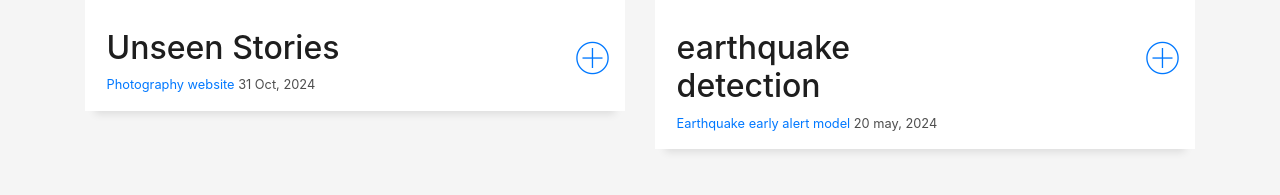
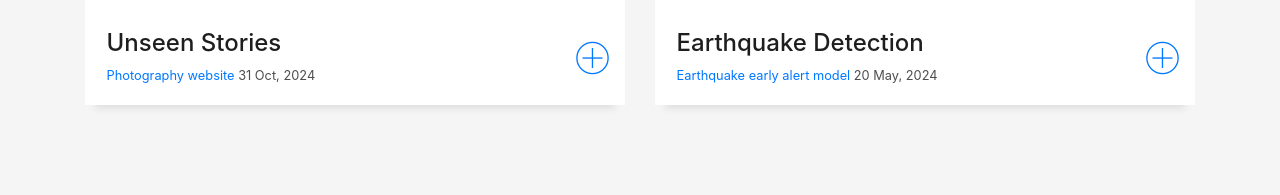
Before and after one commit to Shanmukhsrinadh/Portfolio, a plain HTML site: page index.html in a window 1280 px wide. Shown: the part 2997-3192 px from the top of the page. Drawn offline with Linux system fonts and the light colour scheme; files whose address does not match are found by name.

Commit message:
Update index.html

```diff
--- a/index.html
+++ b/index.html
@@ -291,12 +291,12 @@
         <div class="work-box">
           <a href="https://i.ibb.co/L5h8xDB/Screenshot-2024-11-01-222502.png" data-lightbox="gallery-mf">
             <div class="work-img">
-                <img src="https://i.ibb.co/L5h8xDB/Screenshot-2024-11-01-222502.png" alt="https://i.ibb.co/sJfC9PK/Screenshot-2024-11-01-222516.png" class="img-fluid">
+              <img src="https://i.ibb.co/L5h8xDB/Screenshot-2024-11-01-222502.png" alt="Unseen Stories" class="img-fluid">
             </div>
             <div class="work-content">
               <div class="row">
                 <div class="col-sm-8">
-                    <h2><a href="https://shanmukhsrinadh.github.io/Unseen-stories/">Unseen Stories</a></h2>
+                  <h4><a href="https://shanmukhsrinadh.github.io/Unseen-stories/">Unseen Stories</a></h4>
                   <div class="w-more">
                     <span class="w-ctegory">Photography website</span> <span class="w-date">31 Oct, 2024</span>
                   </div>
@@ -317,14 +317,14 @@
         <div class="work-box">
           <a href="https://i.ibb.co/bHjYmG1/Screenshot-2024-11-07-234521.png" data-lightbox="gallery-mf">
             <div class="work-img">
-                <img src="https://i.ibb.co/bHjYmG1/Screenshot-2024-11-07-234521.png" alt="https://i.ibb.co/sJfC9PK/Screenshot-2024-11-01-222516.png" class="img-fluid">
+              <img src="https://i.ibb.co/bHjYmG1/Screenshot-2024-11-07-234521.png" alt="Earthquake Detection" class="img-fluid">
             </div>
             <div class="work-content">
               <div class="row">
                 <div class="col-sm-8">
-                    <h2><a href="https://earthquakemodel-2.onrender.com">earthquake detection</a></h2>
+                  <h4><a href="https://earthquakemodel-2.onrender.com">Earthquake Detection</a></h4>
                   <div class="w-more">
-                      <span class="w-ctegory">Earthquake early alert model</span> <span class="w-date">20 may, 2024</span>
+                    <span class="w-ctegory">Earthquake early alert model</span> <span class="w-date">20 May, 2024</span>
                   </div>
                 </div>
                 <div class="col-sm-4">
@@ -340,6 +340,7 @@
     </div>
   </div>
 </section>
+
   <!--/ Section Portfolio End /-->
 
   <!--/ Section Contact-Footer Star /-->
```
Lines whose indentation alone changed are shown as unchanged.
